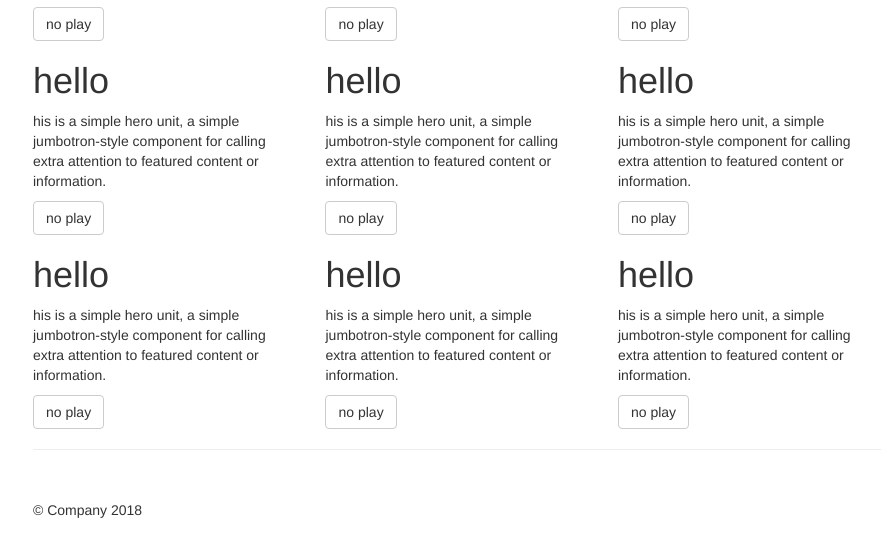
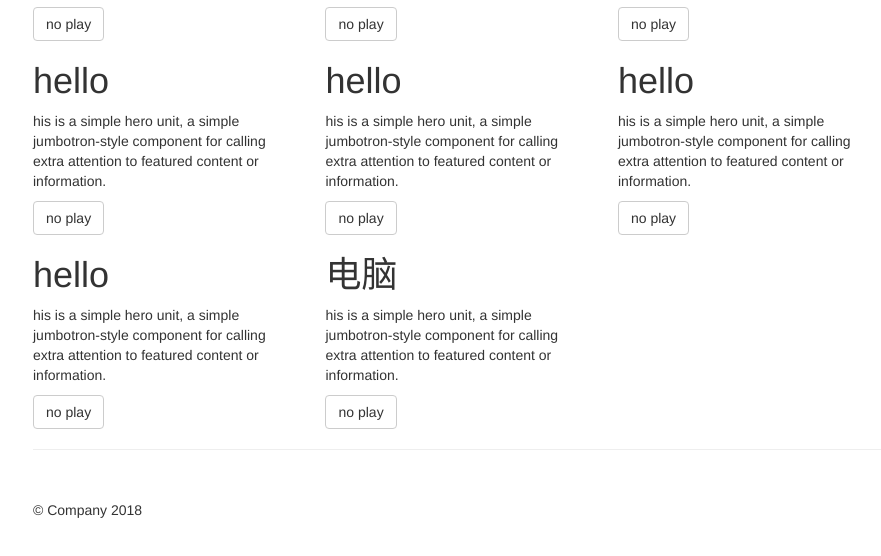
Before and after one commit to Goofy98/bootstrap, a plain HTML site: page index.html in a window 1280 px wide. Shown: the part 716-1272 px from the top of the page, without its empty margins (37-918 px from the left). Drawn offline with Linux system fonts and the light colour scheme.

Commit message:
update
更新 区别手机电脑隐藏

```diff
--- a/index.html
+++ b/index.html
@@ -138,13 +138,13 @@
 					<p>his is a simple hero unit, a simple jumbotron-style component for calling extra attention to featured content or information.</p>
 					<a href="#" class="btn btn-default">no play</a>
 				</div>
-				<div class="col-sm-6 col-lg-4">
-					<h1>hello</h1>
+				<div class="col-sm-6 col-lg-4 visible-xs-block">
+					<h1>phone</h1>
 					<p>his is a simple hero unit, a simple jumbotron-style component for calling extra attention to featured content or information.</p>
 					<a href="#" class="btn btn-default">no play</a>
 				</div>
-				<div class="col-sm-6 col-lg-4">
-					<h1>hello</h1>
+				<div class="col-sm-6 col-lg-4 visible-lg-block">
+					<h1>电脑</h1>
 					<p>his is a simple hero unit, a simple jumbotron-style component for calling extra attention to featured content or information.</p>
 					<a href="#" class="btn btn-default">no play</a>
 				</div>
@@ -162,7 +162,6 @@
 			  <a href="#" class="list-group-item">test</a>
 			  <a href="#" class="list-group-item">test</a>
 			  <a href="#" class="list-group-item">test</a>
-
 			</div>
 		</div>
 	</div>
```
